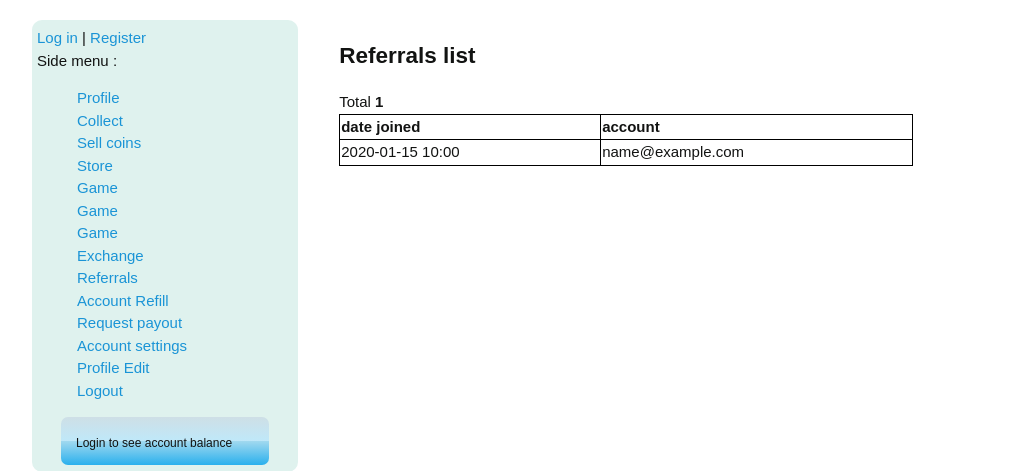
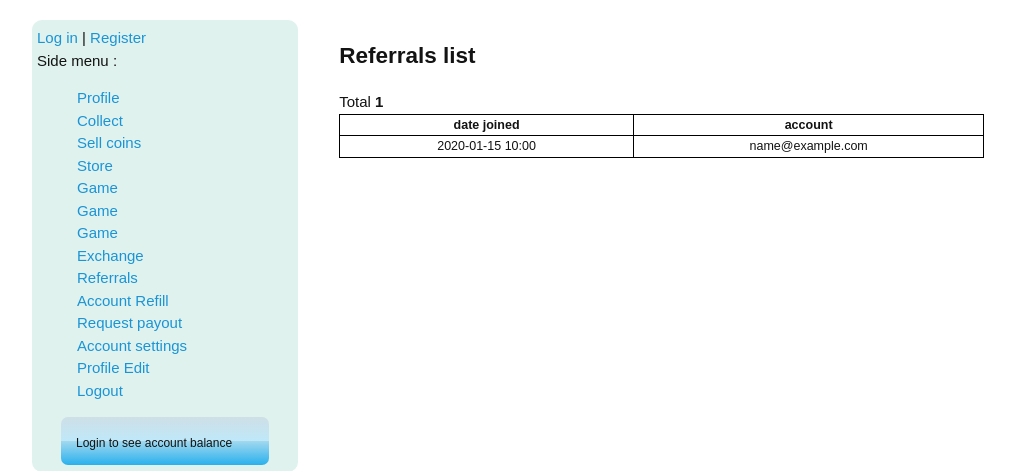
Before and after one commit to teodoryantcheff/django-pgame, a Django app: template pgameapp/templates/pgameapp/referrals.html in a window 1280 px wide. Shown: the part 230-701 px from the top of the page, without its empty margins (96-1111 px from the left). Run offline with Django 3.2, Linux system fonts and the light colour scheme; the template is opened without the code that fills it: most values are stand-ins (such as "Sample title", 1, 10 or a date in 2020); parts of the project's set-up code (start-up, migrations or seed data) failed here and were passed over.

Commit message:
Table formatting

```diff
--- a/pgameapp/templates/pgameapp/referrals.html
+++ b/pgameapp/templates/pgameapp/referrals.html
@@ -7,7 +7,7 @@
 
     {% if user_referred_accounts %}
       Total <b>{{ user_referred_accounts|length }}</b>
-      <table style="width: 80%;">
+      <table style="width: 90%;text-align: center;font-size: smaller">
         <thead>
             <td><b>date joined</b></td><td><b>account</b></td>
         </thead>
--- a/pgameapp/templates/pgameapp/sell_coins.html
+++ b/pgameapp/templates/pgameapp/sell_coins.html
@@ -15,7 +15,7 @@
   <br/><br/>
   {% if coin_conversion_history %}
     Last 10
-    <table style="width: 80%;">
+    <table style="width: 90%;text-align: center;font-size: smaller">
       <thead>
       <td><b>timestamp</b></td><td><b>coins</b></td><td><b>{{ game_currency }}</b></td>
       </thead>
--- a/pgameapp/templates/pgameapp/store.html
+++ b/pgameapp/templates/pgameapp/store.html
@@ -22,7 +22,7 @@
     <br/><br/><br/>
     {% if actor_procurement_history %}
       Last 10
-      <table style="width: 80%;">
+      <table style="width: 90%;text-align: center;font-size: smaller">
         <thead>
             <td><b>timestamp</b></td><td><b>actor</b></td><td><b>price ({{ game_currency }})</b></td>
         </thead>
```
